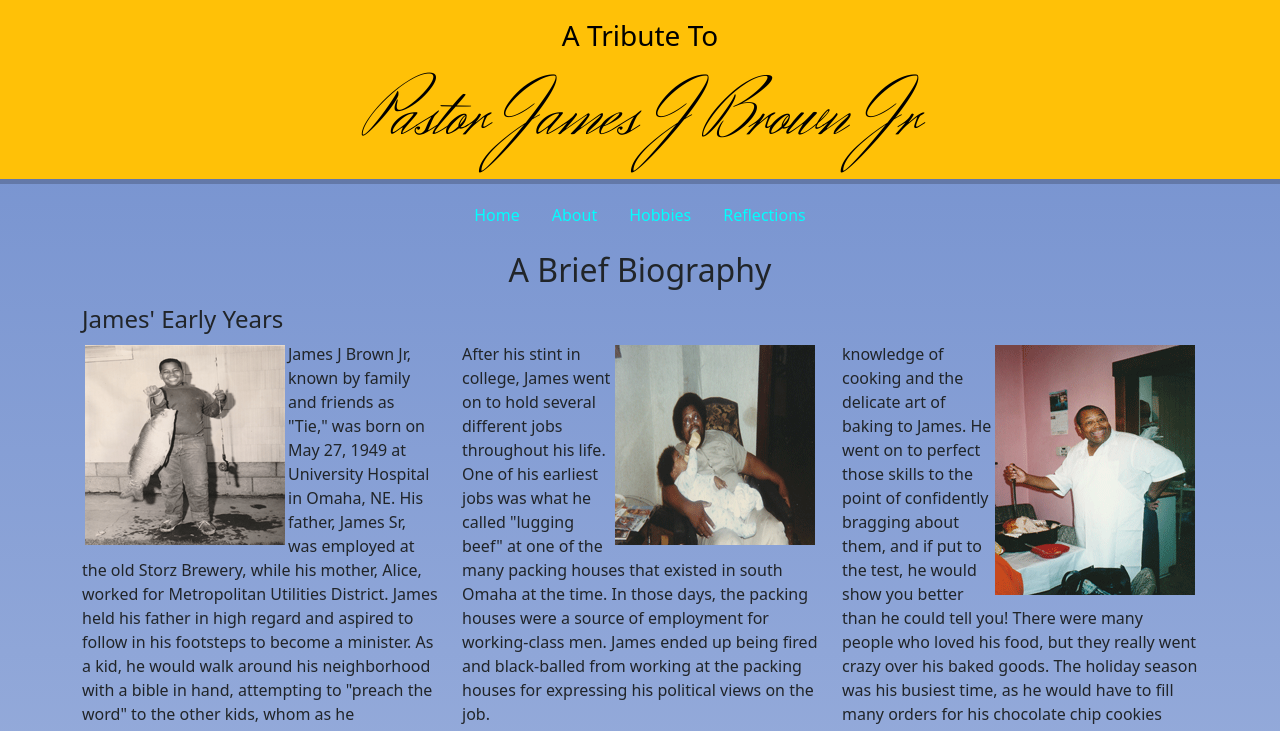
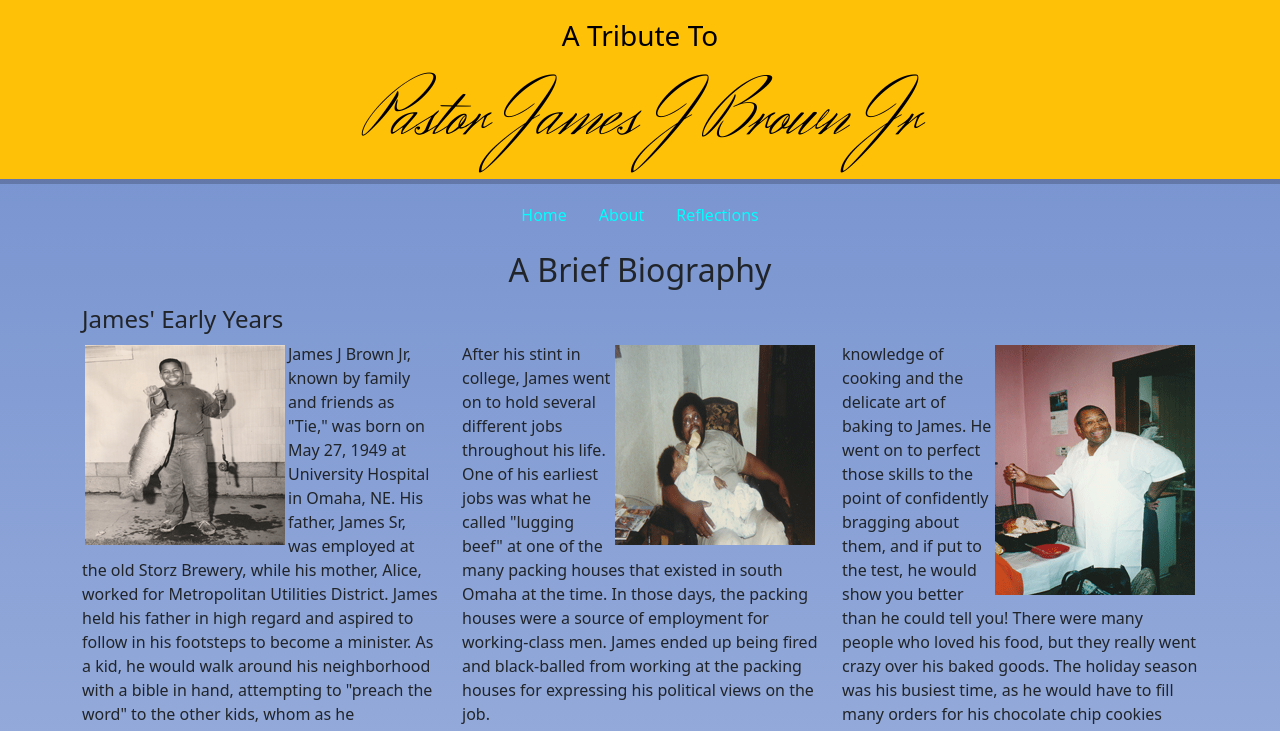
Before and after one commit to James072/BrownTributeSite, a plain HTML site: page about.html in a window 1280 px wide. Shown: the top 731 px of the page. Drawn offline with nearby package versions, Linux system fonts and the light colour scheme.

Commit message:
quick update

```diff
--- a/about.html
+++ b/about.html
@@ -67,7 +67,6 @@
             <ul class="nav justify-content-center">
                 <li class="nav-item"><a class="nav-link" href="index.html">Home</a></li>
                 <li class="nav-item"><a class="nav-link" href="about.html">About</a></li>
-                <li class="nav-item"><a class="nav-link" href="hobbies.html">Hobbies</a></li>
                 <li class="nav-item"><a href="reflections.html" class="nav-link">Reflections</a></li>
             </ul>
         </nav>
@@ -204,7 +203,7 @@
                 <ul class="nav justify-content-center">
                     <li class="nav-item small"><a class="nav-link" href="index.html"><small>Home</small></a></li>
                     <li class="nav-item small"><a class="nav-link" href="about.html"><small>About</small></a></li>
-                    <li class="nav-item small"><a class="nav-link" href="hobbies.html"><small>Hobbies</small></a></li>
+                    <li class="nav-item small"><a class="nav-link" href="reflections.html"><small>Reflections</small></a></li>
                 </ul>
             </nav>
             <p class="mt-3 text-center"><small>Copyright &copy; 2022-2023 RKO Media, Inc. All Rights Reserved</small></p>
```
Also changed, not shown: index.html (+1 -2 lines), reflections.html (+1 -2 lines).
